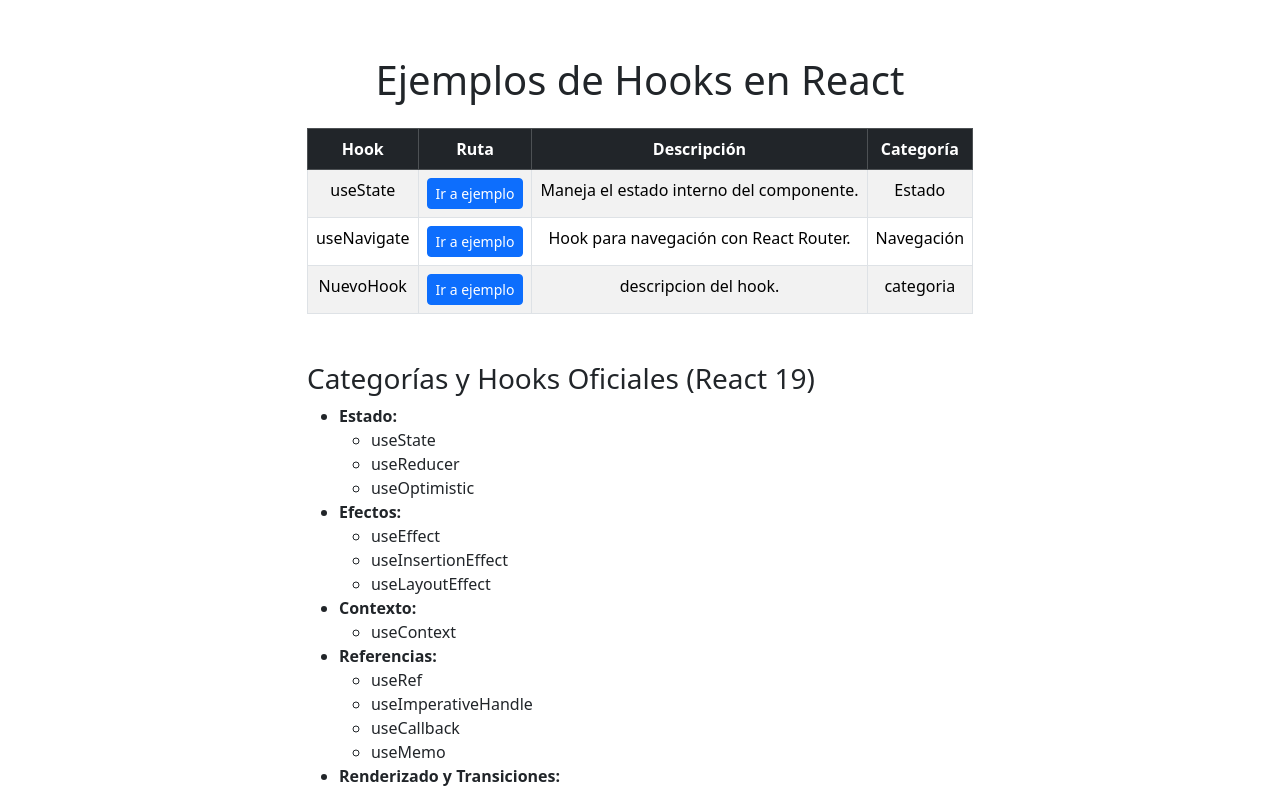
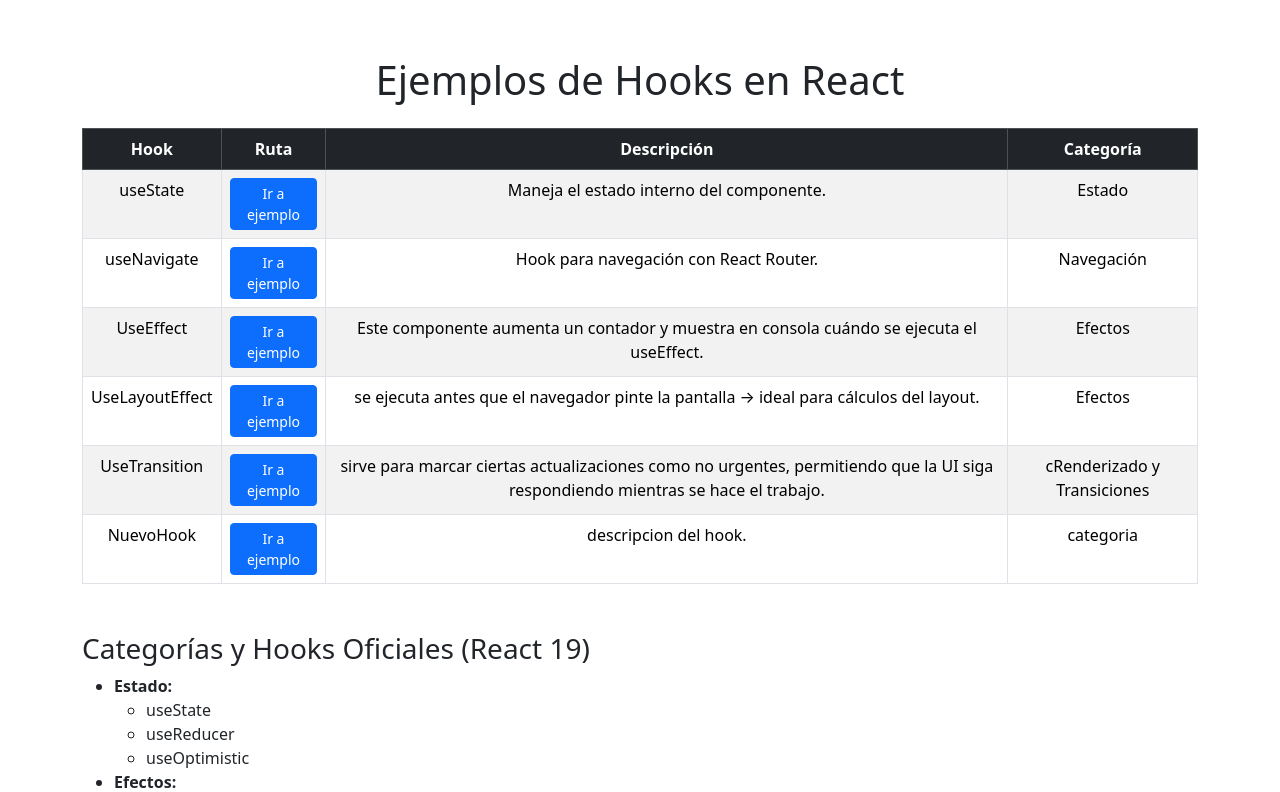
Before and after one commit to ortizgrimm/proyectobootcamprv, a React (Vite) app: page /hooks in a window 1280 px wide. Shown: the top 792 px of the page. Built offline with nearby package versions, Linux system fonts and the light colour scheme.

Commit message:
Creacion de hooks de ejemplo

```diff
--- a/index.html
+++ b/index.html
@@ -4,6 +4,11 @@
     <meta charset="UTF-8" />
     <link rel="icon" type="image/svg+xml" href="/vite.svg" />
     <meta name="viewport" content="width=device-width, initial-scale=1.0" />
+    <link
+  href="https://cdn.jsdelivr.net/npm/bootstrap@5.3.0/dist/css/bootstrap.min.css"
+  rel="stylesheet"
+/>
+
     <title>proyectboot</title>
   </head>
   <body>
--- a/src/App.jsx
+++ b/src/App.jsx
@@ -8,7 +8,10 @@ import Resetpage from './pages/Resetpage/Resetpage'
 import DashboardPage from './pages/Dashboard/DashboardPage';
 import HomeHooks from './playground/HomeHooks';
 import HookUseState from './playground/HookUseState';
-// import HookUseNavigate from './playground/HookUseNavigate';
+import HookUseNavigate from './playground/HookUseNavigate';
+import UseEffect from "./playground/UseEffect";
+import UseLayoutEffect from "./playground/UseLayoutEffect";
+import UseTransition from "./playground/UseTransition.jsx";
 function App() {
 
   return (
@@ -24,7 +27,10 @@ function App() {
       {/* Rutas de playground para hooks */}
       <Route path="/hooks" element={<HomeHooks />}/>
       <Route path="/usestate" element={<HookUseState />}/>
-      {/* <Route path="/usenavigate" element={<HookUseNavigate />}/> */}
+      <Route path="/usenavigate" element={<HookUseNavigate />}/>
+      <Route path="/useeffect" element={<UseEffect />}/>
+      <Route path="/uselayouteffect" element={<UseLayoutEffect />}/>
+      <Route path="/usetransition" element={<UseTransition />}/>
     </Routes>
     </BrowserRouter>
   )
--- a/src/playground/HomeHooks.jsx
+++ b/src/playground/HomeHooks.jsx
@@ -30,12 +30,47 @@ function Homehooks() {
           <tr>
             <td>useNavigate</td>
             <td>
-              <Link to="/navegacion" className="btn btn-primary btn-sm">
+              <Link to="/usenavigate" className="btn btn-primary btn-sm">
                 Ir a ejemplo
               </Link>
             </td>
             <td>Hook para navegación con React Router.</td>
             <td>Navegación</td>
+          </tr>
+
+
+          <tr>
+            <td>UseEffect</td>
+            <td>
+              <Link to="/useeffect" className="btn btn-primary btn-sm">
+                Ir a ejemplo
+              </Link>
+            </td>
+            <td>Este componente aumenta un contador y muestra en consola cuándo se ejecuta el useEffect.</td>
+            <td>Efectos</td>
+          </tr>
+
+          <tr>
+            <td>UseLayoutEffect</td>
+            <td>
+              <Link to="/uselayouteffect" className="btn btn-primary btn-sm">
+                Ir a ejemplo
+              </Link>
+            </td>
+            <td>se ejecuta antes que el navegador pinte la pantalla → ideal para cálculos del layout.</td>
+            <td>Efectos</td>
+          </tr>
+
+
+           <tr>
+            <td>UseTransition</td>
+            <td>
+              <Link to="/usetransition" className="btn btn-primary btn-sm">
+                Ir a ejemplo
+              </Link>
+            </td>
+            <td>sirve para marcar ciertas actualizaciones como no urgentes, permitiendo que la UI siga respondiendo mientras se hace el trabajo.</td>
+            <td>cRenderizado y Transiciones</td>
           </tr>
 
           <tr>
@@ -48,6 +83,7 @@ function Homehooks() {
             <td>descripcion del hook.</td>
             <td>categoria</td>
           </tr>
+
         </tbody>
       </table>
 
--- a/src/playground/HookUseNavigate.jsx
+++ b/src/playground/HookUseNavigate.jsx
@@ -0,0 +1,23 @@
+import { Link, useNavigate } from "react-router-dom";
+
+function HookUseNavigate() {
+  const navigate = useNavigate();
+
+  const function_navigate = () => {
+    navigate("/hooks");
+  };
+
+  return (
+    <div className="container text-center">
+      <a href="/hooks">Ir a HomeHooks con etiqueta a</a>
+      <br />
+
+      <Link to="/hooks">Ir a home hooks con etiqueta Link</Link>
+      <br />
+
+      <button onClick={function_navigate} className="btn btn-success mt-2">Ir a HomeHooks con navigate</button>
+    </div>
+  );
+}
+
+export default HookUseNavigate;
--- a/src/playground/HookUseState.jsx
+++ b/src/playground/HookUseState.jsx
@@ -1,4 +1,5 @@
 import{useState } from "react"
+import { Link} from "react-router-dom";
 function Contador() {
 
     const [count, setCount] = useState(0);
@@ -12,6 +13,7 @@ function aumentar(){
 function disminuir(){
     setCount(count-1);
 }
+
     return (
         <div className="container text-center">
             <h1>Contador: {count}</h1>
@@ -37,6 +39,8 @@ function disminuir(){
                 <button className="btn btn-secondary" onClick={()=> setColor("orange")}>Naranja</button>
                 <button className="btn btn-secondary" onClick={()=> setColor("white")}>Blanco</button>
             </div>
+            <br />
+            <Link to="/hooks">Ir a home hooks</Link>
 
         </div>
     );
--- /dev/null
+++ b/src/playground/UseEffect.jsx
@@ -0,0 +1,35 @@
+import {useState, useEffect } from "react";
+import {Link} from "react-router-dom";
+
+function EjemploUseEffect() {
+  const [count, setCount] = useState(0);
+
+  // Se ejecuta cada vez que cambia "count"
+  useEffect(() => {
+    console.log(`El contador cambió: ${count}`);
+
+    // Función de limpieza (cleanup)
+    return () => {
+      console.log("Limpieza del useEffect...");
+    };
+  }, [count]); // Dependencia: solo cuando count cambia
+
+  return (
+    <div className="container text-center mt-4">
+      <h2>Ejemplo useEffect</h2>
+      <br />
+      <p>Contador: {count}</p>
+      <button
+        className="btn btn-primary"
+        onClick={() => setCount(count + 1)}
+      >
+        Aumentar
+      </button>
+      <br />
+      <Link to="/hooks" className="btn btn-success mt-2">Ir a home hooks</Link>
+    </div>
+
+  );
+}
+
+export default EjemploUseEffect;
--- /dev/null
+++ b/src/playground/UseLayoutEffect.jsx
@@ -0,0 +1,39 @@
+import { useState, useRef, useLayoutEffect } from "react";
+import { Link} from "react-router-dom";
+
+function EjemploUseLayoutEffect() {
+  const [width, setWidth] = useState(0);
+  const boxRef = useRef(null);
+
+  useLayoutEffect(() => {
+    // Se ejecuta ANTES del pintado visual (layout)
+    const boxWidth = boxRef.current.getBoundingClientRect().width;
+    setWidth(boxWidth);
+    console.log("Medido en useLayoutEffect:", boxWidth);
+  });
+
+  return (
+    <div className="container text-center mt-4">
+      <h2>Ejemplo useLayoutEffect</h2>
+
+      <div
+        ref={boxRef}
+        style={{
+          background: "#007bff",
+          padding: "20px",
+          color: "white",
+          margin: "20px auto",
+          width: "50%"
+        }}
+      >
+        Este es un div cuyo ancho se está midiendo
+      </div>
+
+      <p>Ancho medido: {width}px</p>
+      <br />
+      <Link className= "btn btn-success mt-2" to="/hooks">Ir a home hooks</Link>
+    </div>
+  );
+}
+
+export default EjemploUseLayoutEffect;
--- /dev/null
+++ b/src/playground/UseTransition.jsx
@@ -0,0 +1,56 @@
+import { useState, useTransition } from "react";
+import { Link } from "react-router-dom";
+
+function UseTransition() {
+  const [text, setText] = useState("");
+  const [items, setItems] = useState([]);
+  const [isPending, startTransition] = useTransition();
+
+  const handleChange = (e) => {
+    const value = e.target.value;
+    setText(value);
+
+    startTransition(() => {
+      const temp = [];
+      for (let i = 0; i < 20000; i++) {
+        temp.push(`${value} - elemento ${i}`);
+      }
+      setItems(temp);
+    });
+  };
+
+  return (
+    <div className="container text-center mt-5">
+      <h2>Ejemplo useTransition con Spinner</h2>
+
+      <input
+        type="text"
+        className="form-control w-50 mx-auto mt-3"
+        placeholder="Escribe algo..."
+        value={text}
+        onChange={handleChange}
+      />
+
+      {isPending && (
+        <div className="d-flex justify-content-center mt-3">
+          <div className="spinner-border text-primary" role="status"></div>
+          <span className="ms-2">Cargando datos...</span>
+        </div>
+      )}
+
+      <ul
+        className="mt-4"
+        style={{ maxHeight: "200px", overflowY: "scroll", padding: 0 }}
+      >
+        {items.map((item, index) => (
+          <li key={index} className="list-group-item">
+            {item}
+          </li>
+        ))}
+      </ul>
+      <Link className= "btn btn-success mt-2" to="/hooks">Ir a home hooks</Link>
+    </div>
+  );
+}
+
+export default UseTransition;
```
